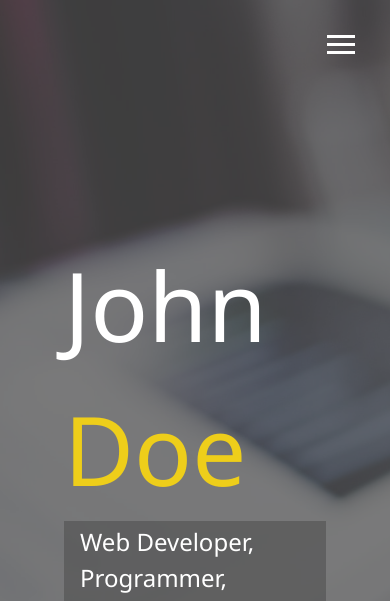
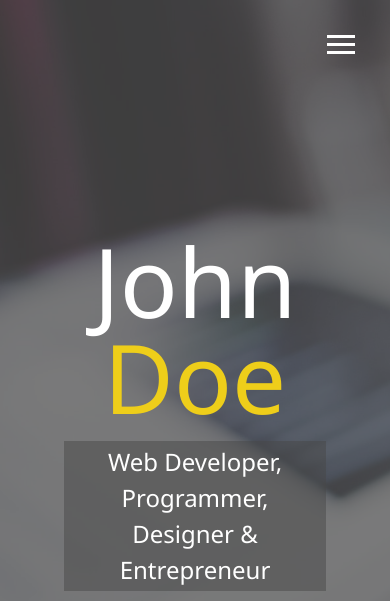
Before and after one commit to ed-ferreira/new-portfolio, a website: page dist/index.html in a window 390 px wide. Shown: the top 601 px of the page. Drawn offline with Linux system fonts and the light colour scheme.

Commit message:
media queries

```diff
--- a/scss/_config.scss
+++ b/scss/_config.scss
@@ -27,3 +27,29 @@ $bg-opacity: 0.7;
     }
   }
 }
+
+// Media Query mixins
+
+@mixin mediaSm {
+  @media screen and (max-width: 500px) {
+    @content;
+  }
+}
+
+@mixin mediaMd {
+  @media screen and (max-width: 768px) {
+    @content;
+  }
+}
+
+@mixin mediaLg {
+  @media screen and (max-width: 769px) and (max-width: 1170px) {
+    @content;
+  }
+}
+
+@mixin mediaXl {
+  @media screen and (min-width: 1171px) {
+    @content;
+  }
+}
--- /dev/null
+++ b/scss/_mobile.scss
@@ -0,0 +1,52 @@
+//widescreens
+@include mediaXl {
+}
+
+//Desktops and Laptops
+@include mediaLg {
+}
+
+//Tablets & Small laptops
+@include mediaMd {
+  main {
+    align-items: center;
+    text-align: center;
+    .lg-heading {
+      line-height: 1;
+      margin-bottom: 1rem;
+    }
+  }
+  ul.menu-nav,
+  div.menu-branding {
+    float: none;
+    width: 100%;
+    min-height: 0;
+
+    &.show {
+      transform: translate3d(0, 0, 0);
+    }
+  }
+
+  .menu-nav {
+    height: 75vh;
+    transform: translate3d(-100%, 0, 0);
+    font-size: 24px;
+  }
+
+  .menu-branding {
+    height: 25vh;
+    transform: translate3d(100%, 0, 0);
+    .portrait {
+        background: url('../img/portrait_small.jpg');
+        width: 150px;
+        height: 150px;
+    }
+  }
+}
+
+//Smartphones
+@include mediaSm {
+  main#home h1 {
+    margin-top: 10vh;
+  }
+}
--- a/scss/main.scss
+++ b/scss/main.scss
@@ -1,5 +1,6 @@
 @import "config";
 @import "menu";
+@import "mobile";
 
 * {
   box-sizing: border-box;
```
Also changed, not shown: dist/css/main.css.
